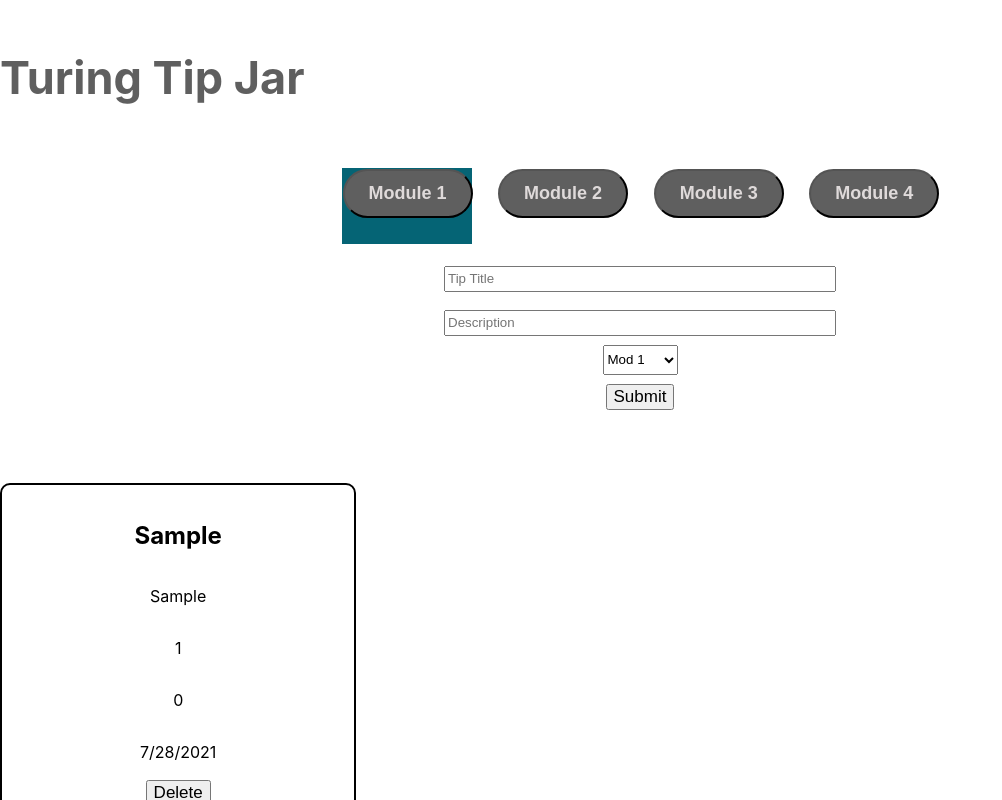
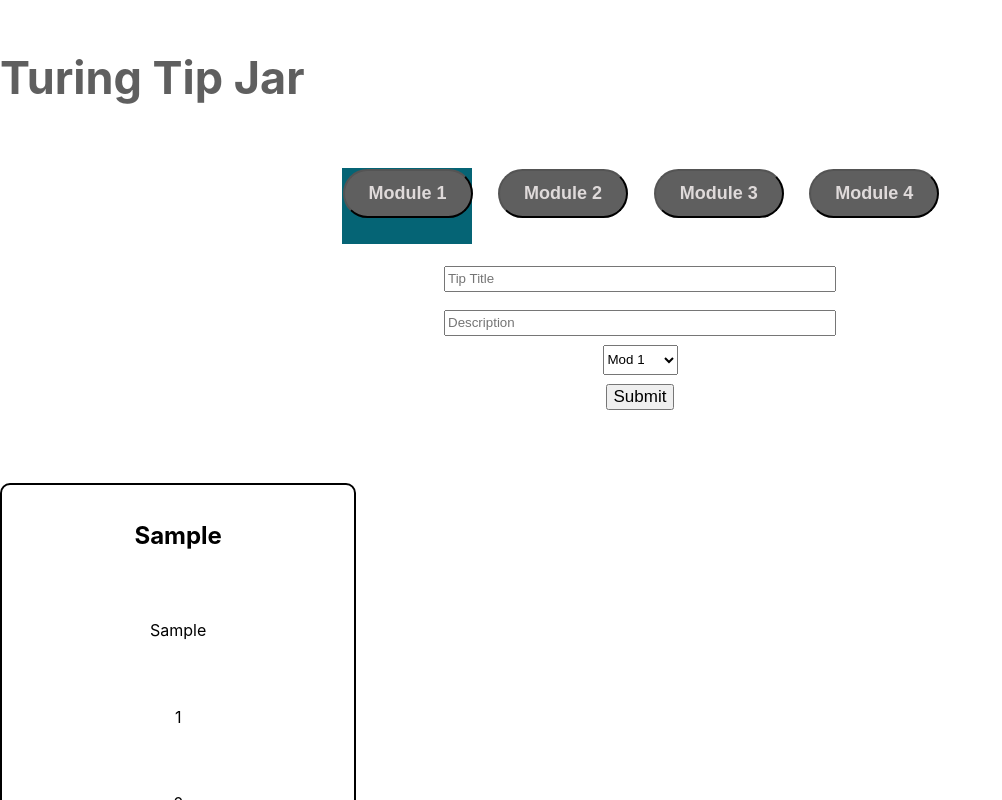
Before and after one commit to ShaunaMyers/turing-two-cents, a React (Create React App) app: page /module/1 in a window 1280 px wide. Both pictures are taken after typing "Sample", "Sample" into the empty fields and a click on the button "Submit". Shown: the top 800 px of the page, without its empty margins (0-1002 px from the left). Built offline with nearby package versions, Linux system fonts and the light colour scheme; no server answers.

Commit message:
Style delete button so it resides at bottom on card

```diff
--- a/src/components/TipCard/TipCard.css
+++ b/src/components/TipCard/TipCard.css
@@ -1,12 +1,12 @@
 .tip-card {
-  display: flex;
-  flex-direction: column;
   align-items: center;
   border: 2px solid black;
   border-radius: 10px;
-  height: 25em;
+  display: flex;
+  flex-direction: column;
+  height: 30em;
+  justify-content: space-between;
   padding: 5%;
-  /* margin: 5%; */
   width: 20em;
 }
 
```
